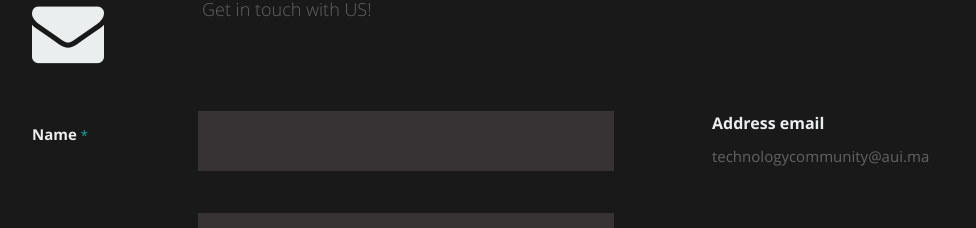
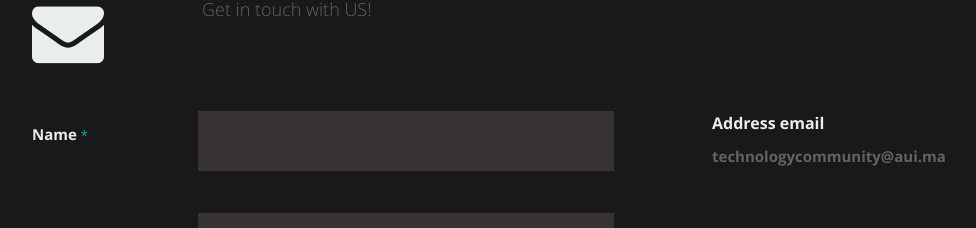
Before and after one commit to proesaad/tecom, a React (Create React App) app: page / in a window 1280 px wide. Shown: the part 2068-2296 px from the top of the page, without its empty margins (118-1094 px from the left). Built offline with nearby package versions, Linux system fonts and the light colour scheme.

Commit message:
Update Contact.js

```diff
--- a/src/Components/Contact.js
+++ b/src/Components/Contact.js
@@ -26,7 +26,7 @@ const Contact = ({ data }) => {
       <div className="row section-head">
         <div className="two columns header-col">
           <h1>
-            <span>Get In Touch.</span>
+           <b> <span>Get In Touch.</span> </b>
           </h1>
         </div>
 
@@ -116,7 +116,7 @@ const Contact = ({ data }) => {
             <h4>Address email</h4>
             <p className="address">
 
-              {contactEmail}
+             <b> {contactEmail}</b>
 
             </p>
           </div>
```
